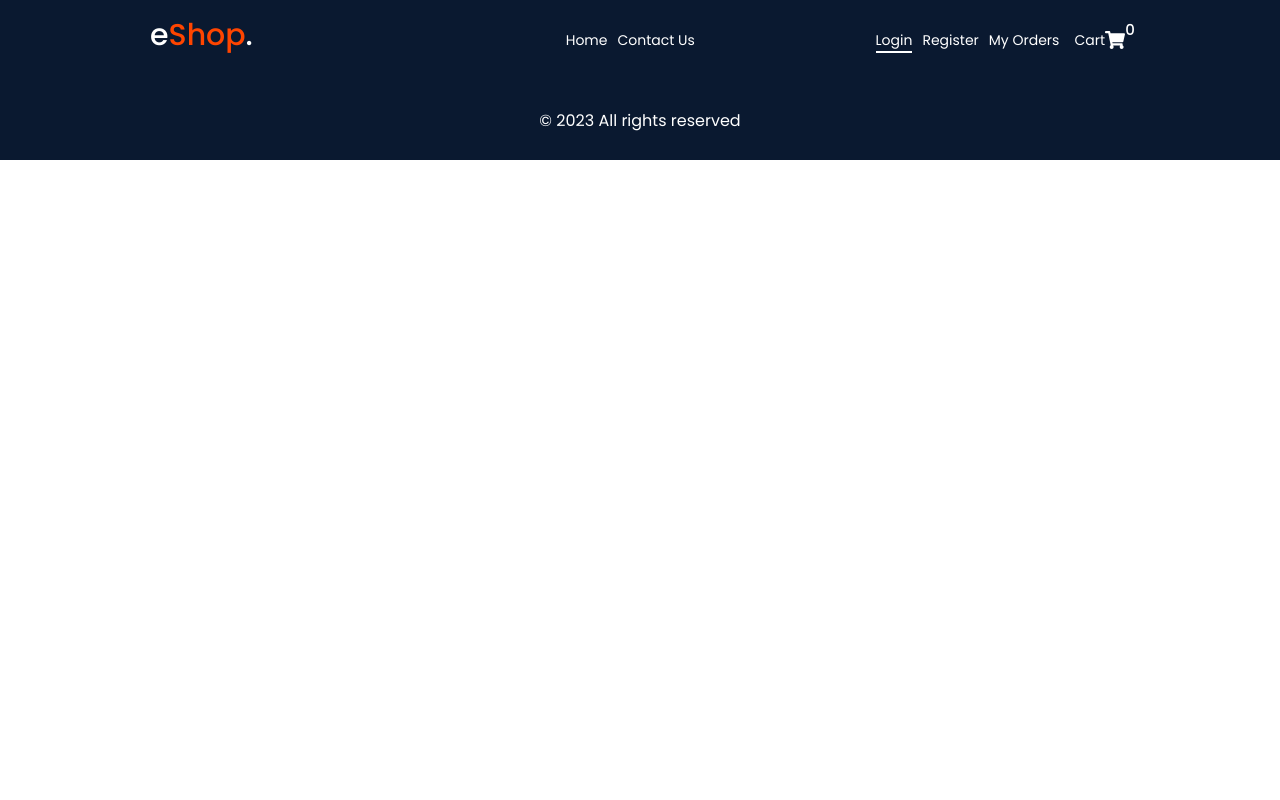
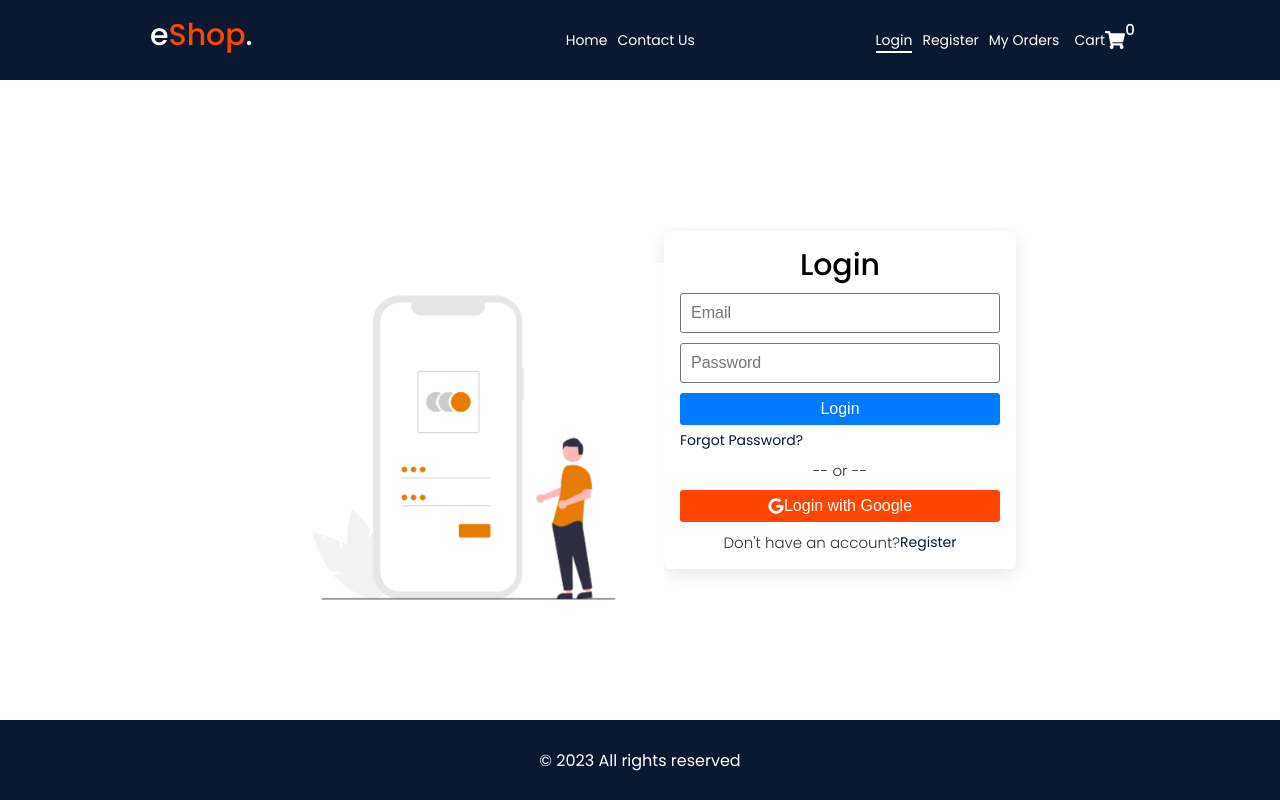
Before and after one commit to abrarzahed/react-eshop, a React (Create React App) app: page /login in a window 1280 px wide. Built offline with nearby package versions, Linux system fonts and the light colour scheme.

Commit message:
login page ui

```diff
--- a/src/App.jsx
+++ b/src/App.jsx
@@ -1,15 +1,21 @@
+import "./App.scss";
 import { BrowserRouter as Router, Routes, Route } from "react-router-dom";
 import { Header, Footer } from "./components";
-import { Home, Contact } from "./pages";
+import { Home, Contact, Login, Register, Reset } from "./pages";
 
 function App() {
   return (
     <Router>
       <Header />
-      <Routes>
-        <Route path="/" element={<Home />} />
-        <Route path="/contact-us" element={<Contact />} />
-      </Routes>
+      <main className="main">
+        <Routes>
+          <Route path="/" element={<Home />} />
+          <Route path="/contact-us" element={<Contact />} />
+          <Route path="/login" element={<Login />} />
+          <Route path="/register" element={<Register />} />
+          <Route path="/reset" element={<Reset />} />
+        </Routes>
+      </main>
       <Footer />
     </Router>
   );
--- a/src/App.scss
+++ b/src/App.scss
@@ -0,0 +1,3 @@
+main.main {
+  min-height: calc(100vh - 16rem);
+}
--- /dev/null
+++ b/src/components/card/Card.jsx
@@ -0,0 +1,5 @@
+import styles from "./Card.module.scss";
+
+export default function Card({ children, cardClass }) {
+  return <div className={`${cardClass}  ${styles.card}`}>{children}</div>;
+}
--- /dev/null
+++ b/src/components/card/Card.module.scss
@@ -0,0 +1,6 @@
+.card {
+  border: 1px solid transparent;
+  border-radius: 5px;
+  box-shadow: var(--box-shadow);
+  overflow: hidden;
+}
--- /dev/null
+++ b/src/pages/auth/Auth.module.scss
@@ -0,0 +1,74 @@
+.auth {
+  min-height: 80vh;
+  display: flex;
+  justify-content: center;
+  align-items: center;
+
+  .img {
+    animation: slide-down 0.5s ease;
+  }
+
+  .form {
+    width: 35rem;
+    padding: 1.5rem;
+    animation: slide-up 0.5s ease;
+    h2 {
+      color: var(--color-danger);
+      text-align: center;
+    }
+    form {
+      input[type="text"],
+      input[type="email"],
+      input[type="password"] {
+        display: block;
+        font-size: 1.6rem;
+        font-weight: 300;
+        padding: 1rem;
+        margin: 1rem auto;
+        width: 100%;
+        border: 1px solid #777;
+        border-radius: 3px;
+        outline: none;
+      }
+      .links {
+        display: flex;
+        justify-content: space-between;
+        margin: 5px 0;
+      }
+
+      p {
+        text-align: center;
+        margin: 1rem;
+      }
+    }
+    .register {
+      display: flex;
+      justify-content: center;
+      align-items: center;
+      margin-top: 1rem;
+    }
+  }
+
+  @keyframes slide-up {
+    0% {
+      transform: translateY(-5rem);
+    }
+    100% {
+      transform: translateY(0);
+    }
+  }
+  @keyframes slide-down {
+    0% {
+      transform: translateY(5rem);
+    }
+    100% {
+      transform: translateY(0);
+    }
+  }
+}
+
+@media screen and (max-width: 700px) {
+  .img {
+    display: none;
+  }
+}
--- /dev/null
+++ b/src/pages/auth/Login.jsx
@@ -0,0 +1,35 @@
+import styles from "./Auth.module.scss";
+import LoginImage from "../../assets/login.png";
+import { Link } from "react-router-dom";
+import { FaGoogle } from "react-icons/fa";
+import Card from "../../components/card/Card";
+export default function Login() {
+  return (
+    <section className={`container ${styles.auth}`}>
+      <div className={styles.img}>
+        <img src={LoginImage} alt="login" width={400} />
+      </div>
+      <Card cardClass="">
+        <div className={styles.form}>
+          <h2>Login</h2>
+          <form>
+            <input type="text" placeholder="Email" required />
+            <input type="password" placeholder="Password" required />
+            <button className="--btn --btn-primary --btn-block">Login</button>
+            <div className={styles.links}>
+              <Link to="/reset">Forgot Password?</Link>
+            </div>
+            <p>-- or --</p>
+          </form>
+          <button className="--btn --btn-danger --btn-block">
+            <FaGoogle color="#fff" /> Login with Google
+          </button>
+          <span className={styles.register}>
+            <p>Don't have an account? </p>
+            <Link to="/register"> Register</Link>
+          </span>
+        </div>
+      </Card>
+    </section>
+  );
+}
--- /dev/null
+++ b/src/pages/auth/Register.jsx
@@ -0,0 +1,4 @@
+import styles from "./Auth.module.scss";
+export default function Register() {
+  return <div>Register</div>;
+}
--- /dev/null
+++ b/src/pages/auth/Reset.jsx
@@ -0,0 +1,4 @@
+import styles from "./Auth.module.scss";
+export default function Reset() {
+  return <div>Reset</div>;
+}
--- a/src/pages/index.js
+++ b/src/pages/index.js
@@ -1,2 +1,5 @@
 export { default as Home } from "./home/Home";
 export { default as Contact } from "./contact/Contact";
+export { default as Login } from "./auth/Login";
+export { default as Register } from "./auth/Register";
+export { default as Reset } from "./auth/Reset";
```
